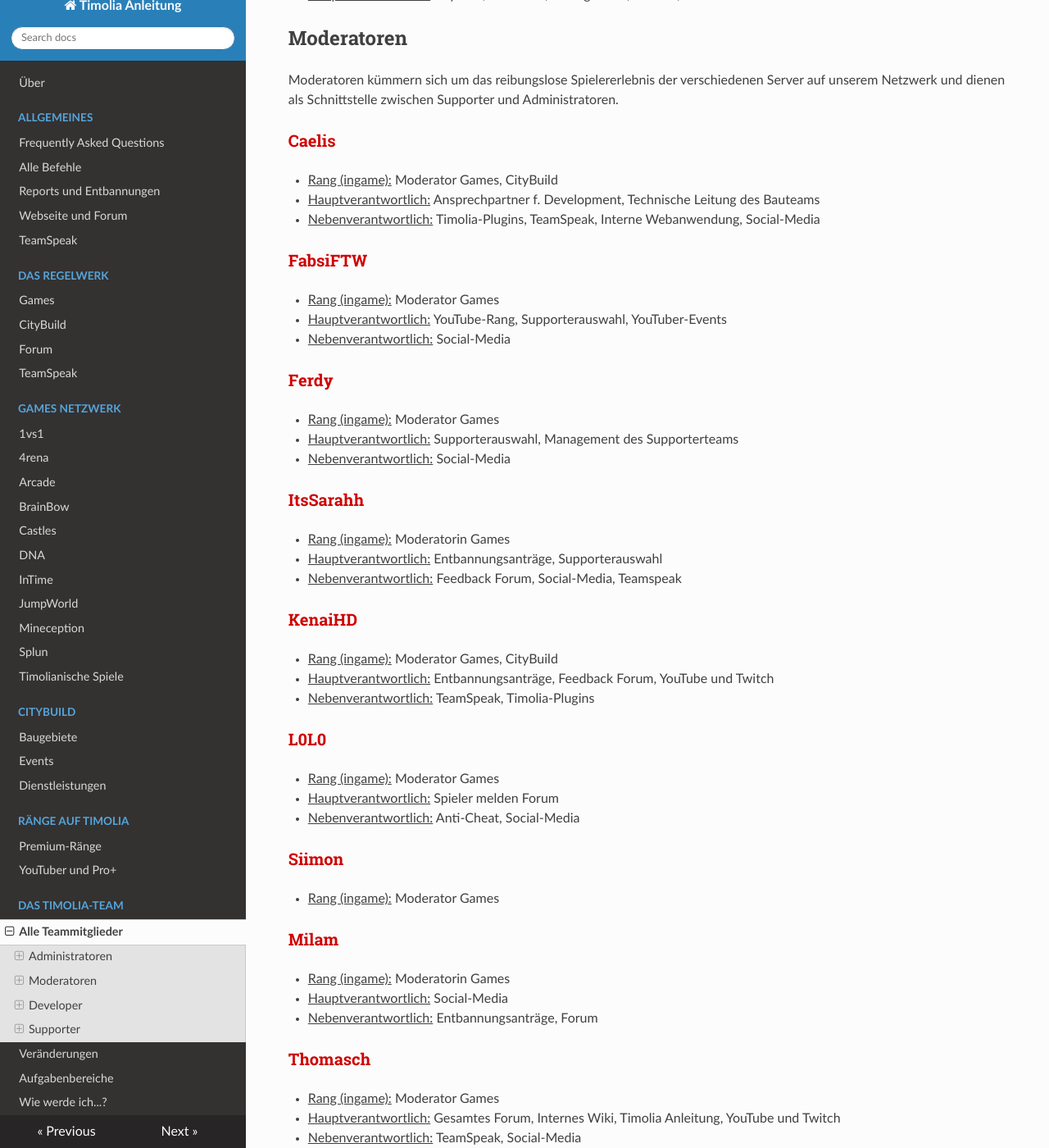
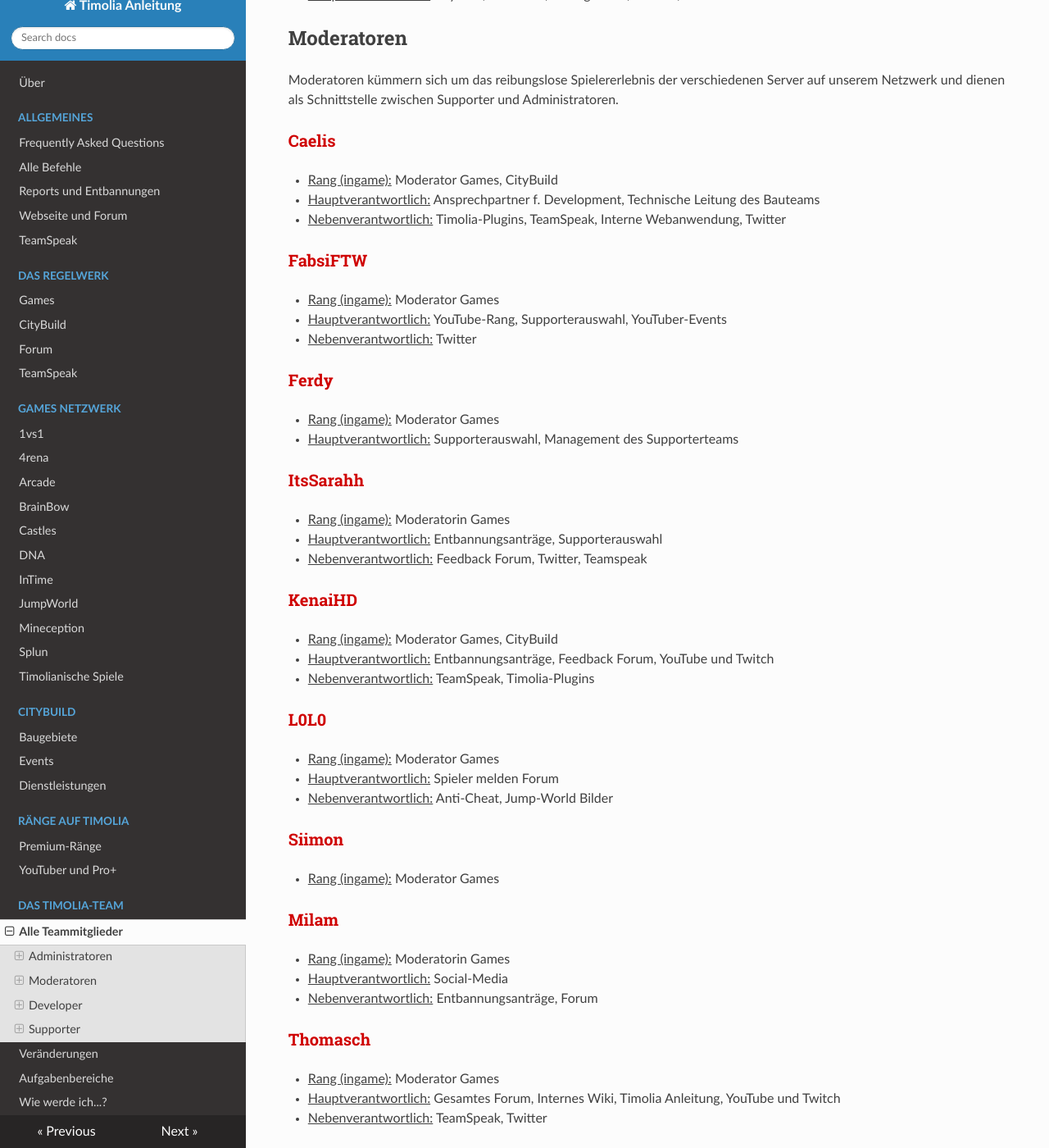
Before and after one commit to TimoliaDE/HowTo, an MkDocs documentation site: the page built from docs/team/members.md, in a window 1280 px wide and 1400 px high, scrolled down 988 px. Shown: the whole window at 82% size. Built offline with MkDocs 1.6.1, drawn with Linux system fonts in a browser that asks for light colours; nearby versions of some CDN libraries; old or Windows-style settings are respelled for this version of MkDocs; some of the changed text lies outside the part shown.

```diff
--- a/docs/team/members.md
+++ b/docs/team/members.md
@@ -24,7 +24,7 @@ Außerdem sind sie für die Website und den TeamSpeak-Server zuständig.
 ###<strong>Niklas</strong>
 - <u>Rang (ingame):</u> Administrator Games
 - <u>Hauptverantwortlich:</u> Interne Webanwendung, Webseite
-- <u>Nebenverantwortlich:</u> Social-Media
+- <u>Nebenverantwortlich:</u> Twitter
 
 ###<strong>xiantiel</strong>
 - <u>Rang (ingame):</u> Administrator Games, CityBuild
@@ -36,22 +36,21 @@ Moderatoren kümmern sich um das reibungslose Spielererlebnis der verschiedenen
 ###<strong><span style="color:#CF0101">Caelis</span></strong>
 - <u>Rang (ingame):</u> Moderator Games, CityBuild
 - <u>Hauptverantwortlich:</u> Ansprechpartner f. Development, Technische Leitung des Bauteams
-- <u>Nebenverantwortlich:</u> Timolia-Plugins, TeamSpeak, Interne Webanwendung, Social-Media
+- <u>Nebenverantwortlich:</u> Timolia-Plugins, TeamSpeak, Interne Webanwendung, Twitter
 
 ###<strong><span style="color:#CF0101">FabsiFTW</span></strong>
 - <u>Rang (ingame):</u> Moderator Games
 - <u>Hauptverantwortlich:</u> YouTube-Rang, Supporterauswahl, YouTuber-Events
-- <u>Nebenverantwortlich:</u> Social-Media
+- <u>Nebenverantwortlich:</u> Twitter
 
 ###<strong><span style="color:#CF0101">Ferdy</span></strong>
 - <u>Rang (ingame):</u> Moderator Games
 - <u>Hauptverantwortlich:</u> Supporterauswahl, Management des Supporterteams
-- <u>Nebenverantwortlich:</u> Social-Media
 
 ###<strong><span style="color:#CF0101">ItsSarahh</span></strong>
 - <u>Rang (ingame):</u> Moderatorin Games
 - <u>Hauptverantwortlich:</u> Entbannungsanträge, Supporterauswahl
-- <u>Nebenverantwortlich:</u> Feedback Forum, Social-Media, Teamspeak
+- <u>Nebenverantwortlich:</u> Feedback Forum, Twitter, Teamspeak
 
 ###<strong><span style="color:#CF0101">KenaiHD</span></strong>
 - <u>Rang (ingame):</u> Moderator Games, CityBuild
@@ -61,7 +60,7 @@ Moderatoren kümmern sich um das reibungslose Spielererlebnis der verschiedenen
 ###<strong><span style="color:#CF0101">L0L0</span></strong>
 - <u>Rang (ingame):</u> Moderator Games
 - <u>Hauptverantwortlich:</u> Spieler melden Forum
-- <u>Nebenverantwortlich:</u> Anti-Cheat, Social-Media
+- <u>Nebenverantwortlich:</u> Anti-Cheat, Jump-World Bilder
 
 ###<strong><span style="color:#CF0101">Siimon</span></strong>
 - <u>Rang (ingame):</u> Moderator Games
@@ -74,7 +73,7 @@ Moderatoren kümmern sich um das reibungslose Spielererlebnis der verschiedenen
 ###<strong><span style="color:#CF0101">Thomasch</span></strong>
 - <u>Rang (ingame):</u> Moderator Games
 - <u>Hauptverantwortlich:</u> Gesamtes Forum, Internes Wiki, Timolia Anleitung, YouTube und Twitch
-- <u>Nebenverantwortlich:</u> TeamSpeak, Social-Media
+- <u>Nebenverantwortlich:</u> TeamSpeak, Twitter
 
 ## Developer
 
@@ -163,7 +162,7 @@ Sie stehen für alle grundlegenden Fragen und Reports zur Verfügung und sind di
 ### <strong><span style="color:#E4D100">Juliaan</span></strong>
 - <u>Rang (ingame):</u> Supporter Games
 - <u>Hauptverantwortlich:</u> Feedback Forum, Off-Topic Forum, Vorstellungen Forum
-- <u>Nebenverantwortlich:</u> Entbannungsanträge, Spieler melden Forum
+- <u>Nebenverantwortlich:</u> Entbannungsanträge, Spieler melden Forum, Twitter
 
 ### <strong><span style="color:#E4D100">Julian_999999999</span></strong>
 - <u>Rang (ingame):</u> Supporter Games
@@ -174,7 +173,7 @@ Sie stehen für alle grundlegenden Fragen und Reports zur Verfügung und sind di
 
 ### <strong><span style="color:#E4D100">Metrixx7</span></strong>
 - <u>Rang (ingame):</u> Supporter Games
-- <u>Nebenverantwortlich:</u> Zu Unrecht gebannt Forum, Social-Media
+- <u>Nebenverantwortlich:</u> Zu Unrecht gebannt Forum, Twitter
 
 ### <strong><span style="color:#E4D100">Morileh</span></strong>
 - <u>Rang (ingame):</u> Supporter Games
@@ -299,7 +298,7 @@ Moderatoren kümmern sich um das reibungslose Spielererlebnis der verschiedenen
 
 ###<strong><span style="color:#CF0101">Caprea</span></strong>
 - <u>Rang (ingame):</u> Moderatorin CityBuild
-- <u>Hauptverantwortlich:</u> Flussufer, Summerfields, Sunset Valley, Aegypten, Social-Media
+- <u>Hauptverantwortlich:</u> Flussufer, Summerfields, Sunset Valley, Aegypten, Twitter
 
 ###<strong><span style="color:#CF0101">JoJoYoshy</span></strong>
 - <u>Rang (ingame):</u> Moderatorin CityBuild
@@ -316,7 +315,7 @@ Moderatoren kümmern sich um das reibungslose Spielererlebnis der verschiedenen
 
 ###<strong><span style="color:#CF0101">saporital</span></strong>
 - <u>Rang (ingame):</u> Moderator CityBuild
-- <u>Hauptverantwortlich:</u> Social-Media, Downtown, Minedig, Mittelalter, Oldtown, Chinatown, Wunderland, Atlantis
+- <u>Hauptverantwortlich:</u> Twitter, Downtown, Minedig, Mittelalter, Oldtown, Chinatown, Wunderland, Atlantis
 
 ###<strong><span style="color:#CF0101">Twilex</span></strong>
 - <u>Rang (ingame):</u> Moderator CityBuild
@@ -416,7 +415,7 @@ Sie sind für die Arenen und Maps des Timolia-Netzwerkes verantwortlich und entw
 
 ### <strong><span style="color:#00646F">Jukplays</span></strong>
 - <u>Rang (ingame):</u> Builder
-- <u>Hauptverantwortlich:</u> Social-Media
+- <u>Hauptverantwortlich:</u> Twitter
 
 ### <strong><span style="color:#00646F">kirschen</span></strong>
 - <u>Rang (ingame):</u> Builder
```
Also changed, not shown: docs/commands.md (+1 -0 lines), docs/games/1vs1.md (+1 -0 lines), docs/team/responsibilities.md (+0 -1 lines).
